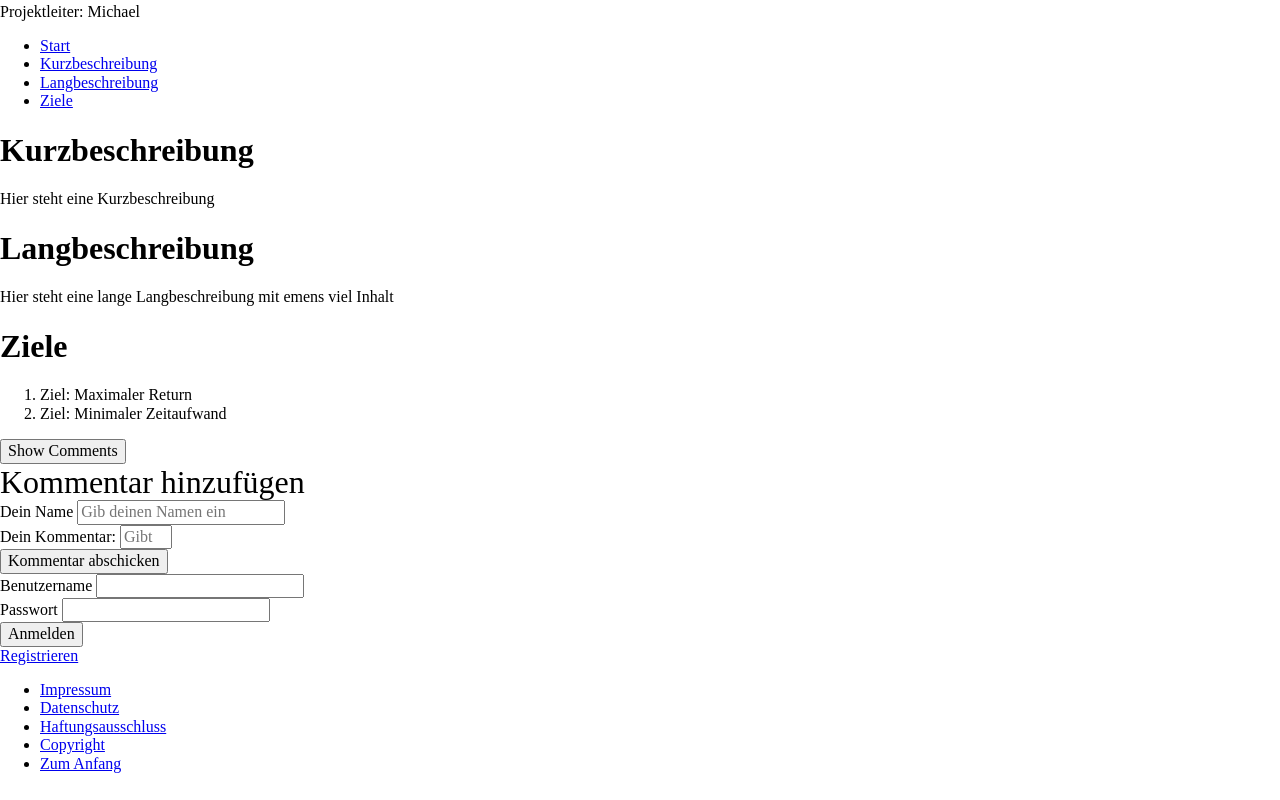
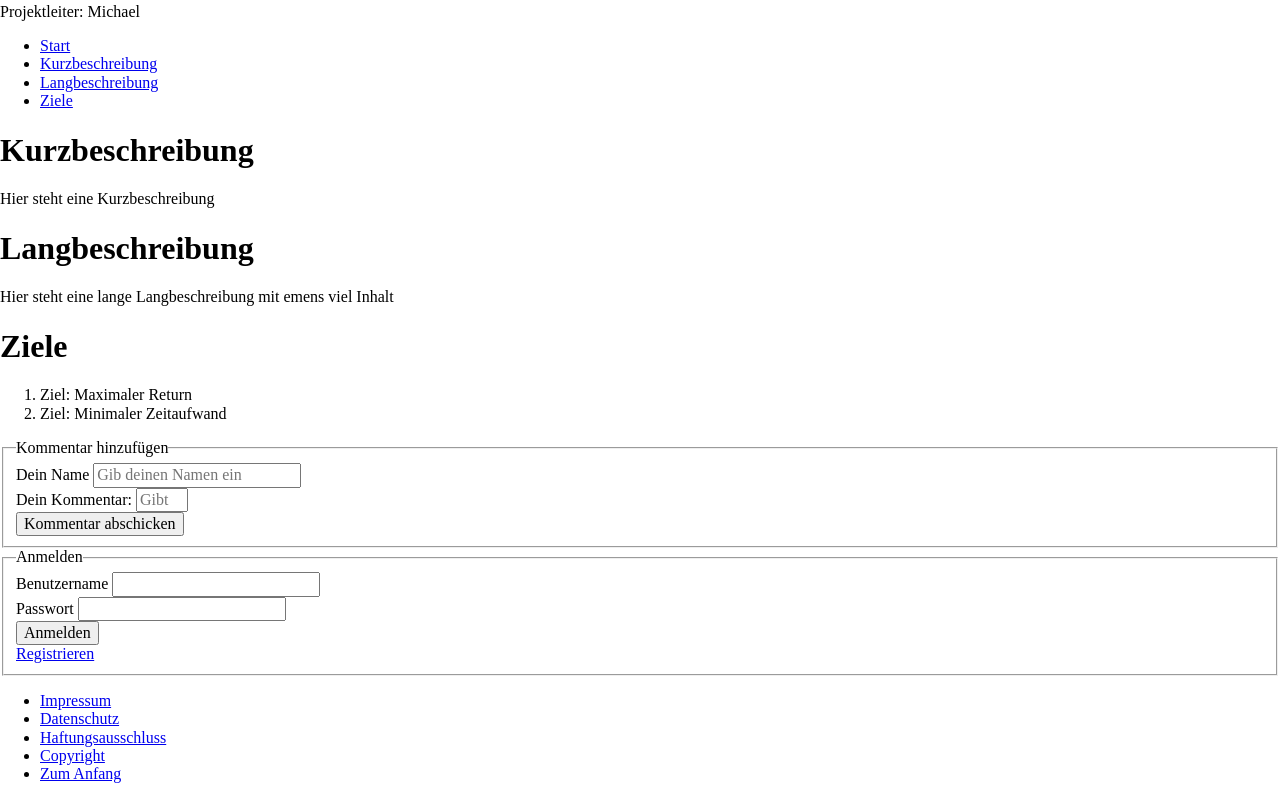
Before and after one commit to uX-Pizza/WBA-SS26, a plain HTML site: page Aufgabe4/SinglePorject.html in a window 1280 px wide. Shown: the part 926-1726 px from the top of the page. Drawn offline with Linux system fonts and the light colour scheme.

Commit message:
Fixed Forms. Deleted method=post.

```diff
--- a/Aufgabe4/SinglePorject.html
+++ b/Aufgabe4/SinglePorject.html
@@ -81,10 +81,8 @@
     </section>
 
     <section class="comments">
-        <button class="show-hide" id="show-hide-comments" onclick="toggleComments()" onkeydown="handleKeyDown(event)" aria-expanded="false">Show Comments
-        </button>
-        <div class="comment-wrapper">
-            <font size="6">Kommentar hinzufügen</font>
+        <fieldset class="comment-wrapper">
+            <legend size="6">Kommentar hinzufügen</legend>
 
             <form action="SendToPage.html" class="comment-form">
                 <div class="flex-pair">
@@ -100,13 +98,13 @@
                     <input type="submit" value="Kommentar abschicken">
                 </div>
             </form>
-        </div>
+        </fieldset>
     </section>
 
     <footer class="end">
-        <div>
-            <form action="Projects.html"
-            method="post">
+        <fieldset>
+            <legend>Anmelden</legend>
+            <form action="Projects.html" >
                 <label for="benutzername">Benutzername</label>
                 <input type="text" id="benutzername" name="benutzername">
                 <br>
@@ -117,7 +115,7 @@
                 <button class="button" type="submit">Anmelden</button>
             </form>
             <a href="Register.html">Registrieren</a>
-        </div>
+        </fieldset>
         <div>
             <section>
                 <nav>
```
Also changed, not shown: Aufgabe4/NewProjekt.html (+4 -4 lines), Aufgabe4/Projects.html (+4 -4 lines), Aufgabe4/Register.html (+4 -4 lines), Aufgabe4/SendToPage.html (+4 -4 lines), Aufgabe4/index.html (+4 -4 lines).
